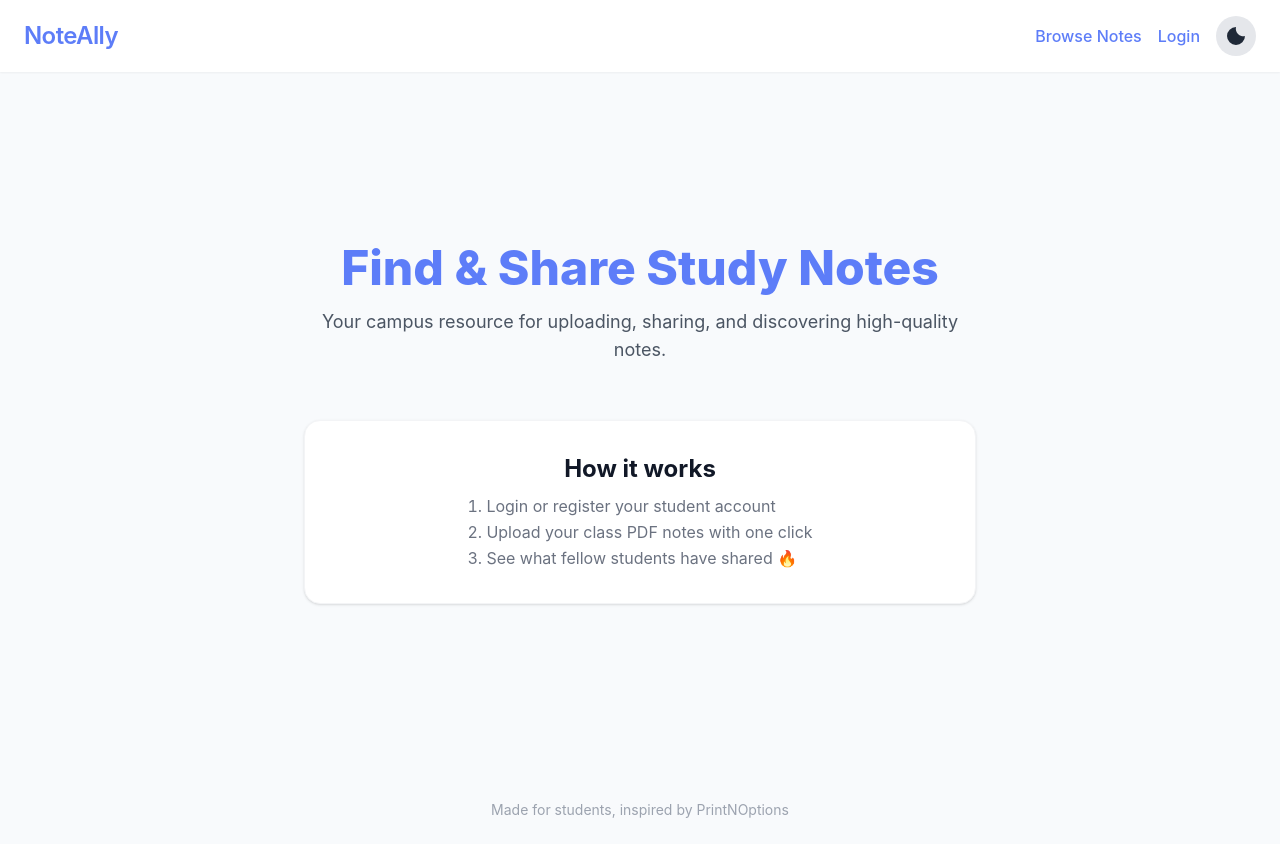
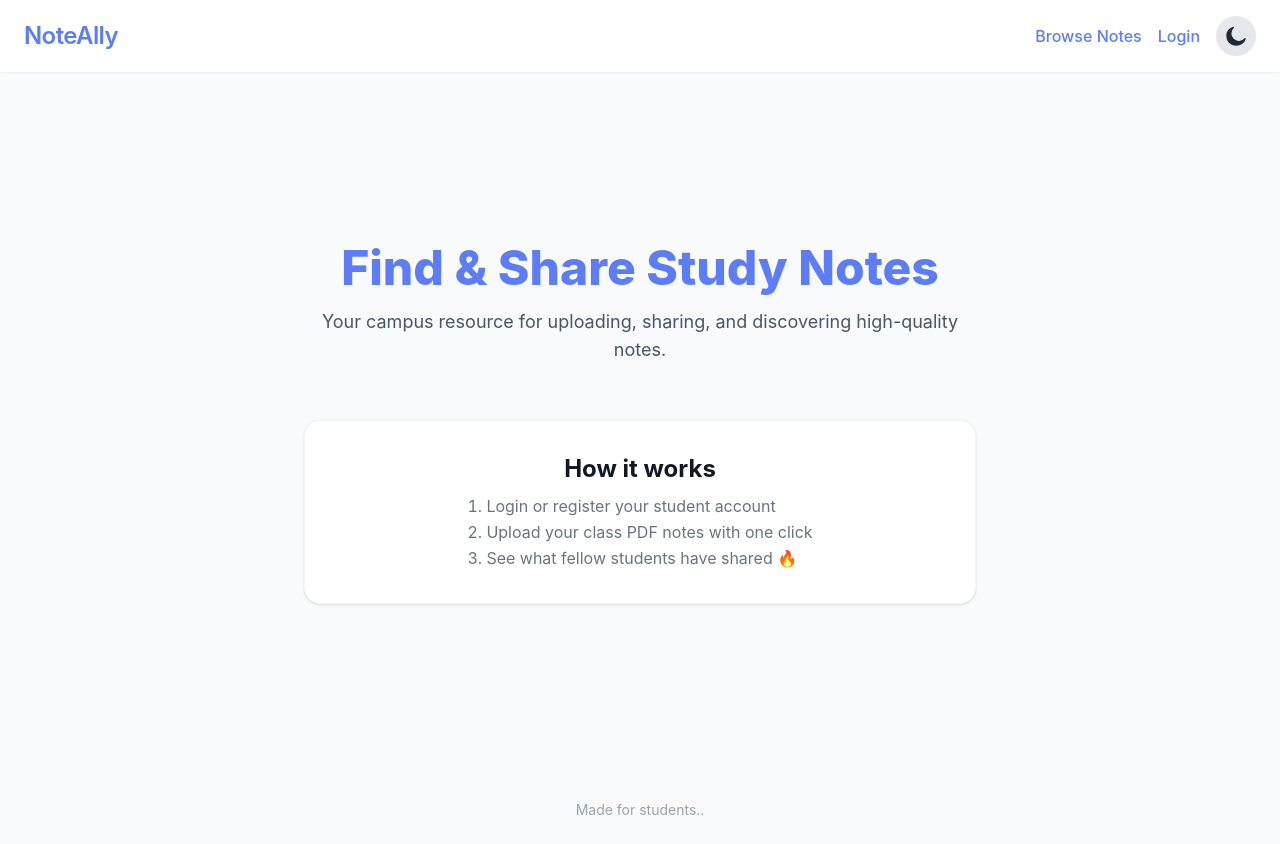
Before and after one commit to Sarthak207/noteAlly, a Next.js app: page / in a window 1280 px wide. Built offline with nearby package versions, Linux system fonts and the light colour scheme; no server answers.

Commit message:
Sun svg corrected

```diff
--- a/src/app/layout.js
+++ b/src/app/layout.js
@@ -117,29 +117,30 @@ export default function RootLayout({ children }) {
               type="button"
             >
               {isDarkMode ? (
+                // Sun icon (Heroicons)
                 <svg
                   xmlns="http://www.w3.org/2000/svg"
-                  className="h-6 w-6"
                   fill="none"
                   viewBox="0 0 24 24"
+                  strokeWidth={1.5}
                   stroke="currentColor"
-                  strokeWidth={2}
+                  className="h-6 w-6"
                 >
                   <path
                     strokeLinecap="round"
                     strokeLinejoin="round"
-                    d="M12 3v1m0 16v1m8.66-7h-1M4.34 12h-1m15.36 4.36l-.71-.71M6.34 6.34l-.71-.71m12.02.71l-.71-.71M6.34 17.66l-.71-.71"
+                    d="M12 3v1.5m0 15V21m9-9h-1.5M4.5 12H3m15.364 6.364l-1.06-1.06M6.696 6.696l-1.06-1.06m0 12.728l1.06-1.06m12.728-12.728l-1.06 1.06M12 7.5A4.5 4.5 0 1 1 7.5 12 4.5 4.5 0 0 1 12 7.5z"
                   />
                 </svg>
               ) : (
+                // Moon icon (Heroicons)
                 <svg
                   xmlns="http://www.w3.org/2000/svg"
-                  className="h-6 w-6"
                   fill="currentColor"
                   viewBox="0 0 24 24"
-                  stroke="none"
+                  className="h-6 w-6"
                 >
-                  <path d="M12 3a9 9 0 1 0 9 9 7.5 7.5 0 0 1-9-9z" />
+                  <path d="M21.752 15.002A9.718 9.718 0 0 1 12 21.75a9.75 9.75 0 0 1-9.75-9.75 9.717 9.717 0 0 1 6.748-9.252 0.75 0.75 0 0 1 .976.977A7.5 7.5 0 1 0 20.774 14.026a0.75 0.75 0 0 1 .978.976z" />
                 </svg>
               )}
             </button>
@@ -149,7 +150,7 @@ export default function RootLayout({ children }) {
         <main className="transition-colors duration-300 min-h-[calc(100vh-96px)]">{children}</main>
 
         <footer className="py-6 text-center text-sm text-gray-400 select-none">
-          Made for students, inspired by PrintNOptions
+          Made for students..
         </footer>
       </body>
     </html>
```
